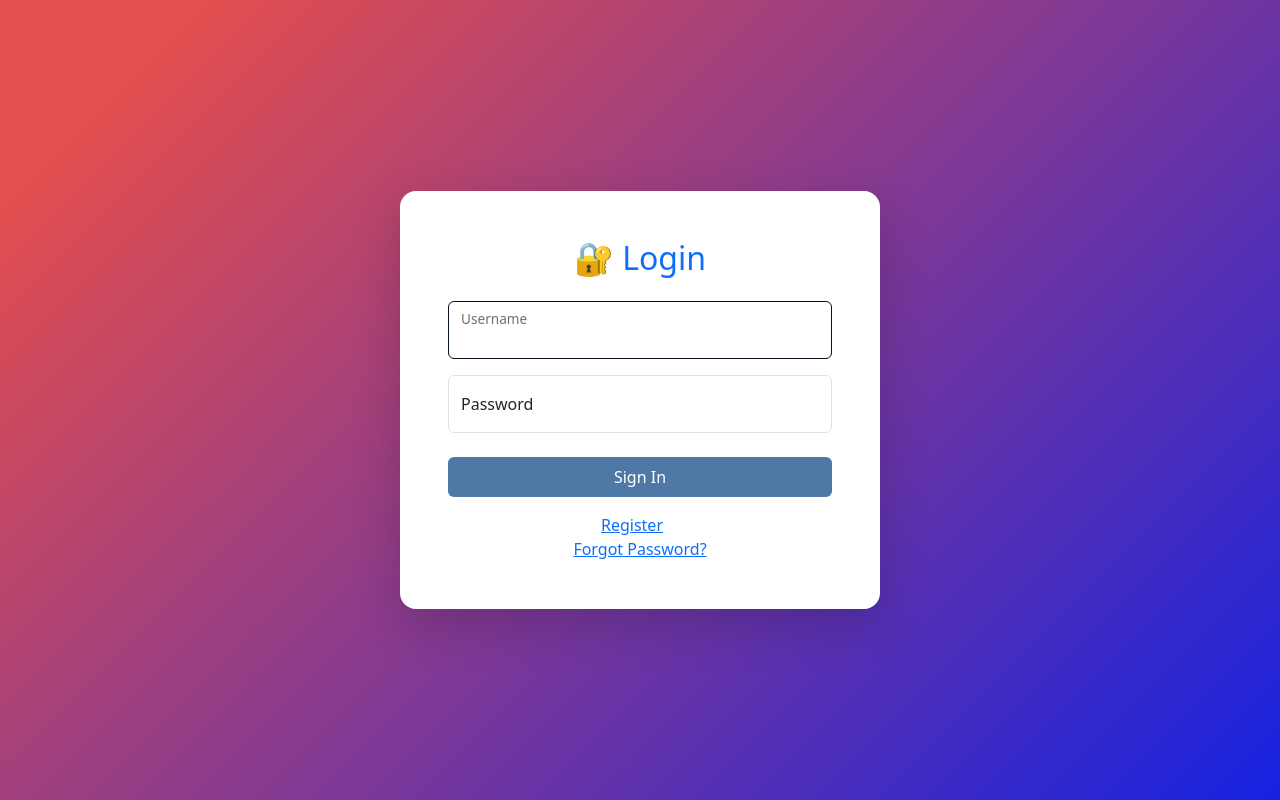
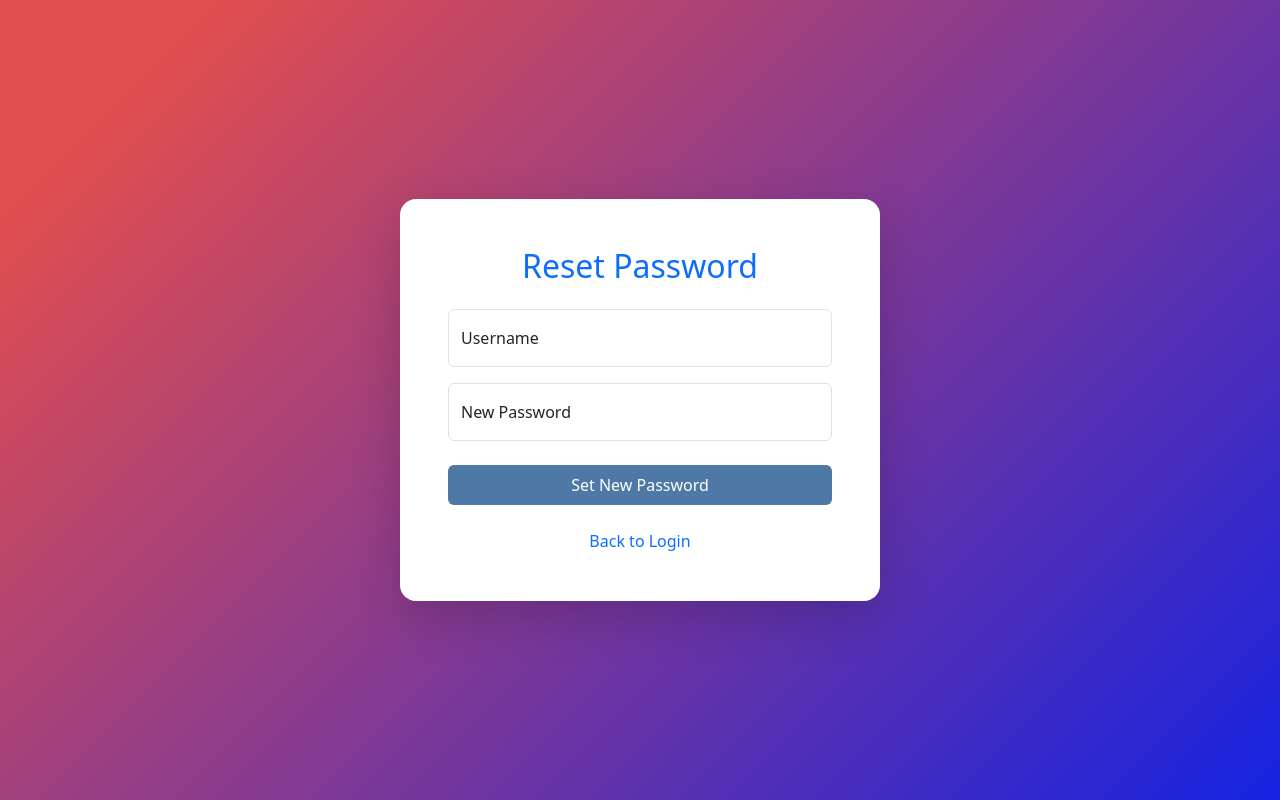
Before and after one commit to 1abrahem7/DataSecAuth, a Flask app: page / in a window 1280 px wide. Run offline with Flask 3, Linux system fonts and the light colour scheme; some libraries are stand-ins or nearby versions.

Commit message:
Update login.html

```diff
--- a/templates/login.html
+++ b/templates/login.html
@@ -1,9 +1,9 @@
 {% extends "base.html" %}
-{% block title %}Login{% endblock %}
+{% block title %}Reset Password{% endblock %}
 {% block content %}
 <div class="container d-flex justify-content-center align-items-center" style="min-height:80vh;">
   <div class="card shadow-lg p-5 bg-white" style="max-width:480px; width:100%; border-radius:1rem;">
-    <h2 class="text-center text-primary mb-4">🔐 Login</h2>
+    <h2 class="text-center text-primary mb-4">Reset Password</h2>
     {% with messages = get_flashed_messages(with_categories=true) %}
       {% if messages %}
         {% for category,msg in messages %}
@@ -13,19 +13,17 @@
     {% endwith %}
     <form method="POST">
       <div class="form-floating mb-3">
-        <input type="text" class="form-control" id="loginUsername" name="username" placeholder="Username" required autofocus>
-        <label for="loginUsername">Username</label>
+        <input type="text" class="form-control" id="usernameReset" name="username" placeholder="Username" required>
+        <label for="usernameReset">Username</label>
       </div>
       <div class="form-floating mb-4">
-        <input type="password" class="form-control" id="loginPassword" name="password" placeholder="Password" required>
-        <label for="loginPassword">Password</label>
+        <input type="password" class="form-control" id="newPassword" name="new_password" placeholder="New Password" required>
+        <label for="newPassword">New Password</label>
       </div>
-      <button type="submit" class="btn btn-primary w-100 py-2">Sign In</button>
+      <button type="submit" class="btn btn-primary w-100 py-2">Set New Password</button>
     </form>
-    <div class="text-center mt-3">
-      <a href="{{ url_for('register') }}" class="me-3">Register</a>
-      <br>
-      <a href="{{ url_for('reset_password') }}">Forgot Password?</a>
+    <div class="text-center mt-4">
+      <a href="{{ url_for('login') }}" class="text-decoration-none">Back to Login</a>
     </div>
   </div>
 </div>
```
